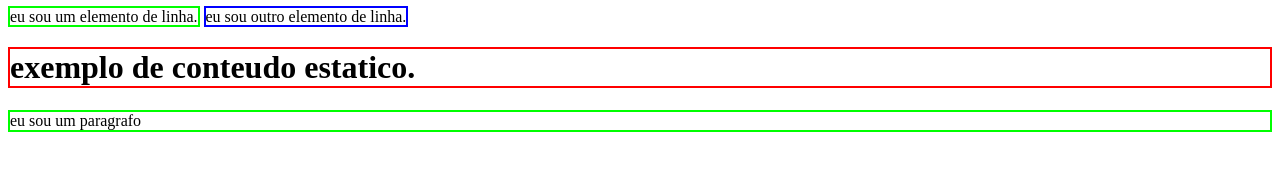
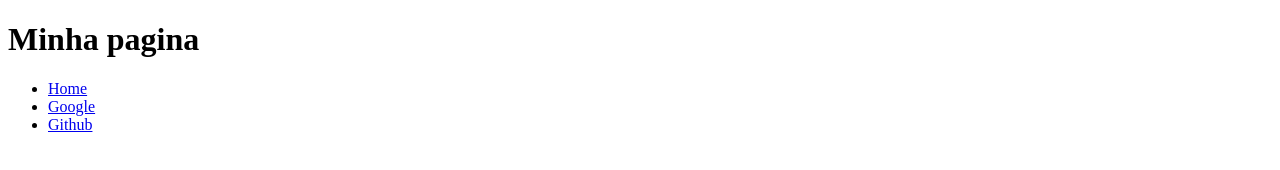
Before and after one commit to heitxrr/primeiro-projeto-w, a plain HTML site: page projeto.html in a window 1280 px wide. Drawn offline with Linux system fonts and the light colour scheme.

Commit message:
Iniciando com a tag "a."

```diff
--- a/projeto.html
+++ b/projeto.html
@@ -10,11 +10,25 @@
     </head>
     <!-- segubdo filho do html = body -->
     <body>
-        <span style="border:solid 2px #00ff00" ">eu sou um elemento de linha.</span>
-        <span style="border: solid 2px #0000ff ">eu sou outro elemento de linha. </span>
 
-        <h1 style="border:solid 2px #ff0000"">exemplo de conteudo estatico.</h1>
+    <div class="container">
+        <header class="cabecalho">
+            <h1 style="text-align">Minha pagina</h1>
+      <nav>
+         <ul>
+            <li><a href="https://www.fiap.com.br/" target="_blank">Home</a></li>
+            <li><a href="https://www.google.com/" target="_blank">Google</a></li>
+            <li><a href="https://github.com/" target="_blank">Github</a></li>
+         </ul>
+      </nav>
 
-        <p style="border:solid 2px #00ff00"">eu sou um paragrafo</p>
+
+
+    </header>
+
+    </div>
+
+
+
     </body>
 </html>
```
